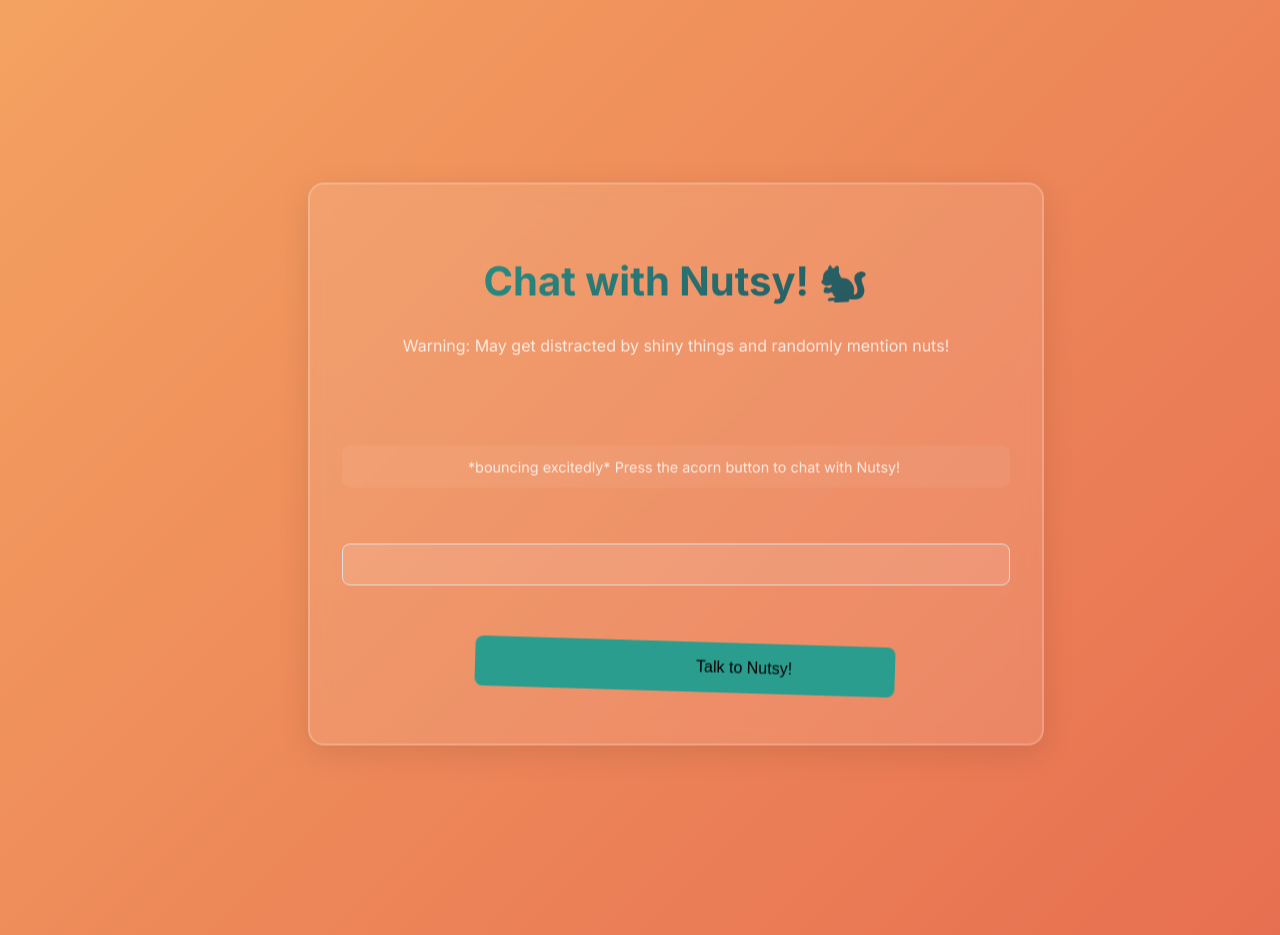
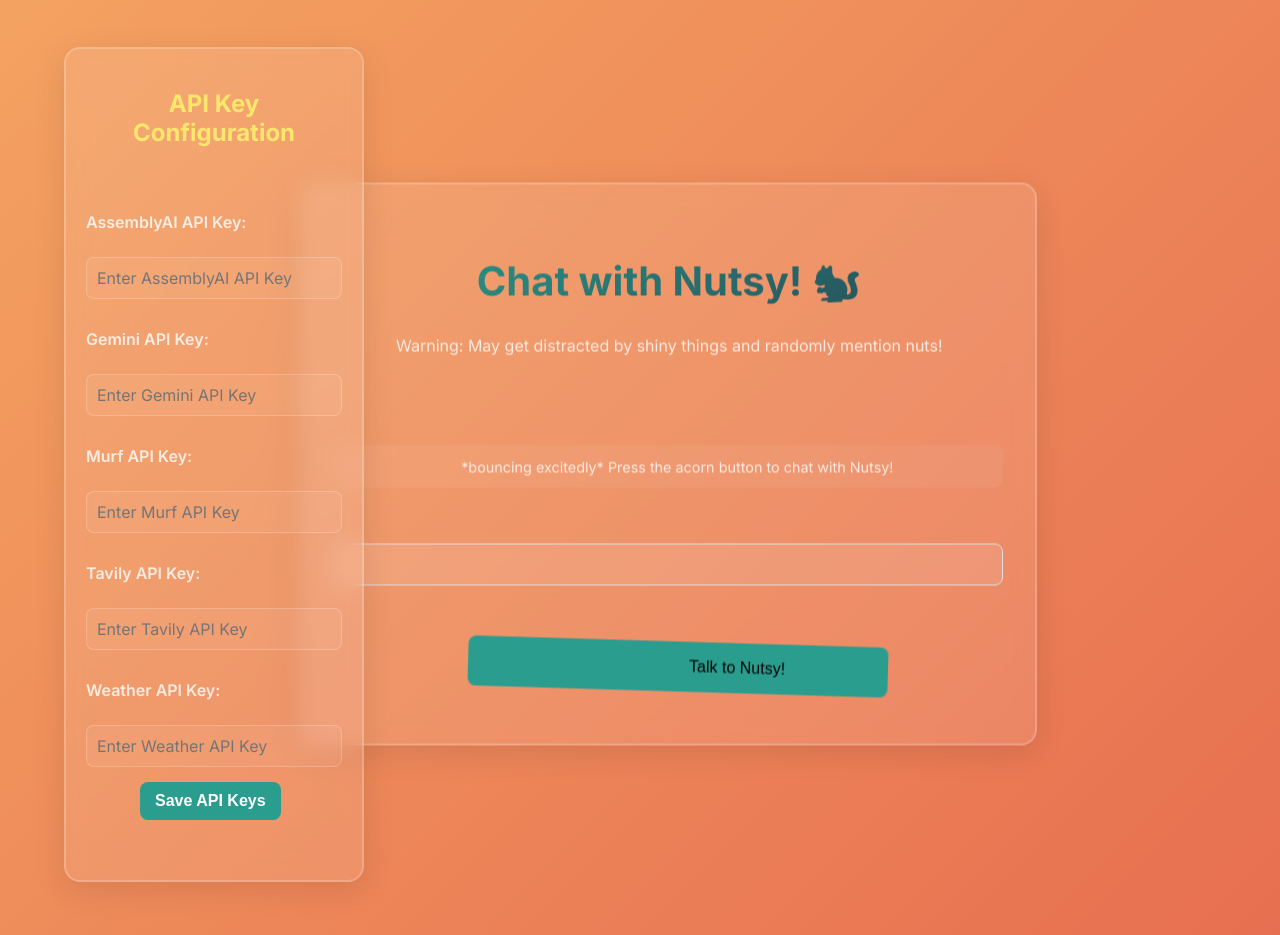
Before and after one commit to msranjana/Nutsy_VA, a FastAPI app: page / in a window 1280 px wide. Run offline with FastAPI, Linux system fonts and the light colour scheme.

Commit message:
feat : api config form

```diff
--- a/main.py
+++ b/main.py
@@ -1,6 +1,6 @@
 # AI Voice Agent Backend - Updated for Stable Audible Murf TTS Streaming
 
-from fastapi import FastAPI, UploadFile, File, Request, Path, WebSocket, WebSocketDisconnect
+from fastapi import FastAPI, UploadFile, File, Request, Path, WebSocket, WebSocketDisconnect, Form
 from fastapi.responses import JSONResponse, FileResponse
 from fastapi.staticfiles import StaticFiles
 from fastapi.templating import Jinja2Templates
@@ -32,6 +32,7 @@
 from skills import SKILL_FUNCTION_DECLARATIONS, get_current_weather, get_real_time_answer
 from google.generativeai.types import Tool, FunctionDeclaration
 import uuid
+import re
 
 # Configure logging
 logging.basicConfig(level=logging.INFO)
@@ -477,3 +478,35 @@
         return {"status": "success", "history": history}
     except Exception as e:
         return {"status": "error", "message": str(e)}
+
+# Add endpoint to receive API keys from the frontend
+@app.post("/api/set-keys")
+async def set_api_keys(
+    assemblyai_key: str = Form(...),
+    gemini_key: str = Form(...),
+    murf_key: str = Form(...),
+    tavily_key: str = Form(...),
+    weather_key: str = Form(...)
+):
+    try:
+        # Validate that all keys are provided
+        if not all([assemblyai_key, gemini_key, murf_key, tavily_key, weather_key]):
+            return {"status": "error", "message": "All API keys must be provided."}
+
+        # Validate API key formats (basic validation for non-empty strings)
+        api_key_regex = r"^[a-zA-Z0-9-_]+$"  # Example regex for alphanumeric keys
+        for key in [assemblyai_key, gemini_key, murf_key, tavily_key, weather_key]:
+            if not re.match(api_key_regex, key):
+                return {"status": "error", "message": f"Invalid API key format: {key}"}
+
+        # Save keys to in-memory storage or database
+        global ASSEMBLY_KEY, GEMINI_API_KEY, MURF_KEY, TAVILY_KEY, WEATHER_API_KEY
+        ASSEMBLY_KEY = assemblyai_key or os.getenv("ASSEMBLYAI_API_KEY")
+        GEMINI_API_KEY = gemini_key or os.getenv("GEMINI_API_KEY")
+        MURF_KEY = murf_key or os.getenv("MURF_API_KEY")
+        TAVILY_KEY = tavily_key or os.getenv("TAVILY_KEY")
+        WEATHER_API_KEY = weather_key or os.getenv("WEATHER_API_KEY")
+
+        return {"status": "success", "message": "API keys updated successfully"}
+    except Exception as e:
+        return {"status": "error", "message": str(e)}
--- a/static/script.js
+++ b/static/script.js
@@ -547,4 +547,59 @@
 }
 
   voiceButton.addEventListener('click', toggleRecording);
+
+    const saveApiKeysButton = document.getElementById('save-api-keys');
+
+    saveApiKeysButton.addEventListener('click', async () => {
+        const assemblyaiKey = document.getElementById('assemblyai-key').value.trim();
+        const geminiKey = document.getElementById('gemini-key').value.trim();
+        const murfKey = document.getElementById('murf-key').value.trim();
+        const tavilyKey = document.getElementById('tavily-key').value.trim();
+        const weatherKey = document.getElementById('weather-key').value.trim();
+
+        // Validate that all fields are filled
+        if (!assemblyaiKey || !geminiKey || !murfKey || !tavilyKey || !weatherKey) {
+            alert('All API keys must be filled in!');
+            return;
+        }
+
+        // Validate API key formats (basic validation for non-empty strings)
+        const apiKeyRegex = /^[a-zA-Z0-9-_]+$/; // Example regex for alphanumeric keys
+        if (
+            !apiKeyRegex.test(assemblyaiKey) ||
+            !apiKeyRegex.test(geminiKey) ||
+            !apiKeyRegex.test(murfKey) ||
+            !apiKeyRegex.test(tavilyKey) ||
+            !apiKeyRegex.test(weatherKey)
+        ) {
+            alert('One or more API keys are invalid. Please check their format.');
+            return;
+        }
+
+        try {
+            const response = await fetch('/api/set-keys', {
+                method: 'POST',
+                headers: {
+                    'Content-Type': 'application/x-www-form-urlencoded',
+                },
+                body: new URLSearchParams({
+                    assemblyai_key: assemblyaiKey,
+                    gemini_key: geminiKey,
+                    murf_key: murfKey,
+                    tavily_key: tavilyKey,
+                    weather_key: weatherKey,
+                }),
+            });
+
+            const result = await response.json();
+            if (result.status === 'success') {
+                alert('API keys saved successfully!');
+            } else {
+                alert(`Error saving API keys: ${result.message}`);
+            }
+        } catch (error) {
+            console.error('Error saving API keys:', error);
+            alert('Failed to save API keys.');
+        }
+    });
 });
--- a/static/style.css
+++ b/static/style.css
@@ -334,3 +334,78 @@
         transform: scale(1) translateY(0);
     }
 }
+
+/* --- Configuration Section Styling (New) --- */
+/* Style for the configuration section */
+.config-section {
+    position: fixed;
+    top: 5%;
+    left: 5%; /* Align to the left side of the margin */
+    background: rgba(255, 255, 255, 0.1); /* Match the chat container background */
+    backdrop-filter: blur(10px); /* Add a subtle blur effect */
+    border: 2px solid rgba(255, 255, 255, 0.2); /* Subtle border to match the UI */
+    border-radius: 16px; /* Rounded corners for consistency */
+    box-shadow: 0 8px 32px rgba(0, 0, 0, 0.1); /* Soft shadow for depth */
+    padding: 20px; /* Add padding inside the box */
+    width: 300px; /* Fixed width for consistency */
+    font-family: 'Inter', sans-serif; /* Match the existing font */
+    color: #ffffff; /* White text for readability */
+    z-index: 1000; /* Ensure it appears above other elements */
+}
+
+.config-section h2 {
+    font-size: 1.5em;
+    margin-bottom: 15px;
+    color: #FFE66D; /* Match the assistant message border color */
+    text-align: center; /* Center the heading */
+}
+
+.config-section label {
+    display: block;
+    margin-top: 10px;
+    font-weight: 600; /* Slightly bold for emphasis */
+    color: rgba(255, 255, 255, 0.8); /* Subtle white for labels */
+}
+
+.config-section input {
+    width: 100%; /* Full width input fields */
+    padding: 10px;
+    margin-top: 5px;
+    border: 1px solid rgba(255, 255, 255, 0.2); /* Subtle border */
+    border-radius: 8px; /* Rounded corners */
+    font-size: 1em;
+    font-family: 'Inter', sans-serif;
+    background: rgba(255, 255, 255, 0.05); /* Match the chat history background */
+    color: #ffffff; /* White text for readability */
+    box-sizing: border-box; /* Ensure padding doesn't affect width */
+}
+
+.config-section input:focus {
+    border-color: #2a9d8f; /* Highlight border on focus */
+    outline: none; /* Remove default outline */
+    box-shadow: 0 0 5px rgba(42, 157, 143, 0.5); /* Add subtle glow */
+}
+
+.config-section button {
+    margin-top: 15px;
+    padding: 10px 15px;
+    background: #2a9d8f; /* Match the speak button background */
+    color: white; /* White text for contrast */
+    border: none;
+    border-radius: 8px; /* Rounded corners */
+    cursor: pointer;
+    font-size: 1em;
+    font-weight: 600;
+    transition: background-color 0.3s ease; /* Smooth hover effect */
+}
+
+.config-section button:hover {
+    background: #264653; /* Slightly darker green on hover */
+}
+
+.config-section p#error-message {
+    margin-top: 10px;
+    font-size: 0.9em;
+    color: #ef4444; /* Red for error messages */
+    text-align: center; /* Center the error message */
+}
--- a/templates/index.html
+++ b/templates/index.html
@@ -31,6 +31,28 @@
             </div>
         </div>
     </div>
+    <div id="config-section" class="config-section">
+        <h2>API Key Configuration</h2>
+        <form id="api-key-form">
+            <label for="assemblyai-key">AssemblyAI API Key:</label>
+            <input type="text" id="assemblyai-key" name="assemblyai-key" placeholder="Enter AssemblyAI API Key">
+
+            <label for="gemini-key">Gemini API Key:</label>
+            <input type="text" id="gemini-key" name="gemini-key" placeholder="Enter Gemini API Key">
+
+            <label for="murf-key">Murf API Key:</label>
+            <input type="text" id="murf-key" name="murf-key" placeholder="Enter Murf API Key">
+
+            <label for="tavily-key">Tavily API Key:</label>
+            <input type="text" id="tavily-key" name="tavily-key" placeholder="Enter Tavily API Key">
+
+            <label for="weather-key">Weather API Key:</label>
+            <input type="text" id="weather-key" name="weather-key" placeholder="Enter Weather API Key">
+
+            <button type="button" id="save-api-keys">Save API Keys</button>
+            <p id="error-message" style="color: red; display: none;">All fields are required and must be valid.</p>
+        </form>
+    </div>
     <audio id="audioPlayer" style="display:none" playsinline></audio>
     <script src="/static/script.js"></script>
 </body>
```
Also changed, not shown: chat_history.db.
